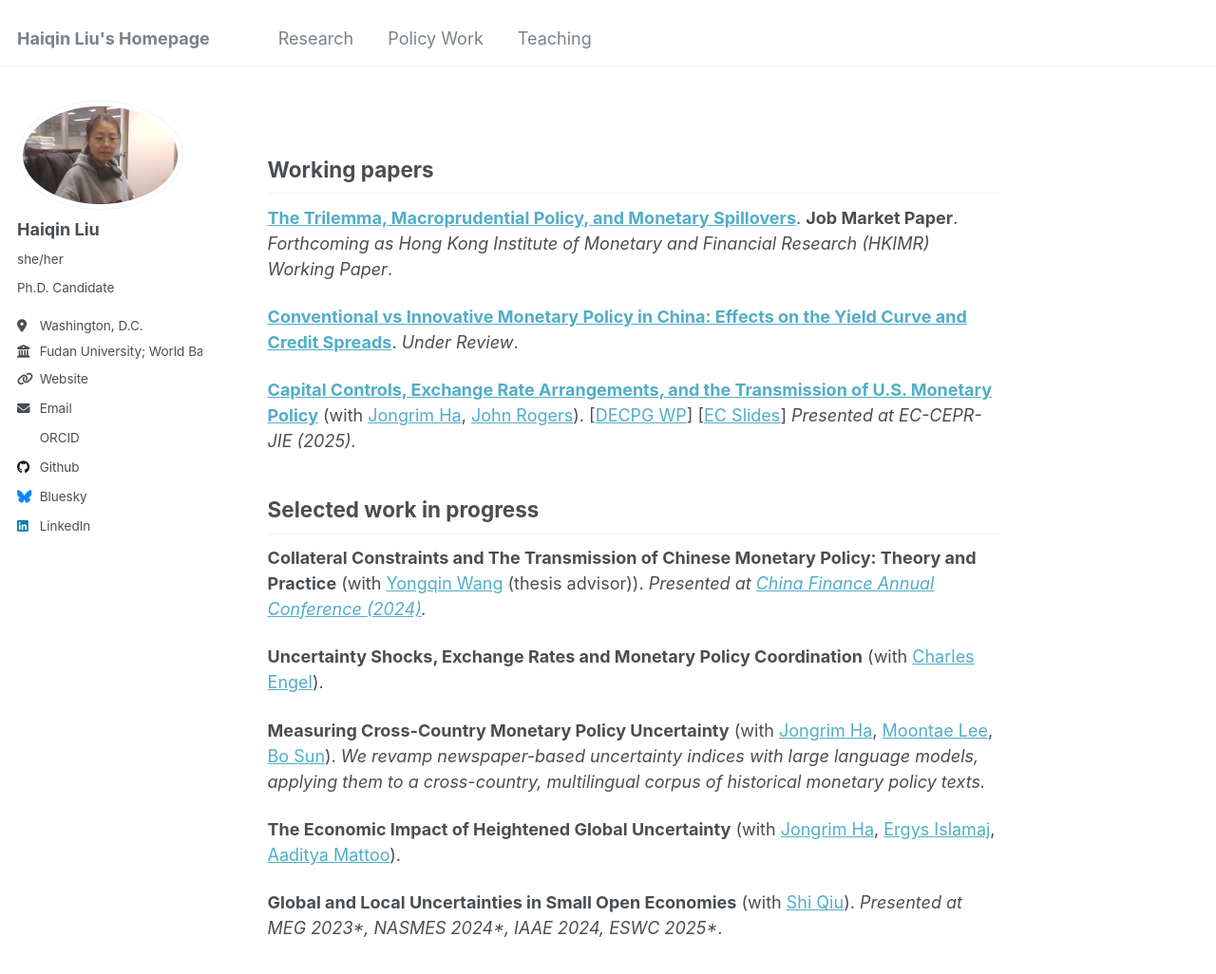
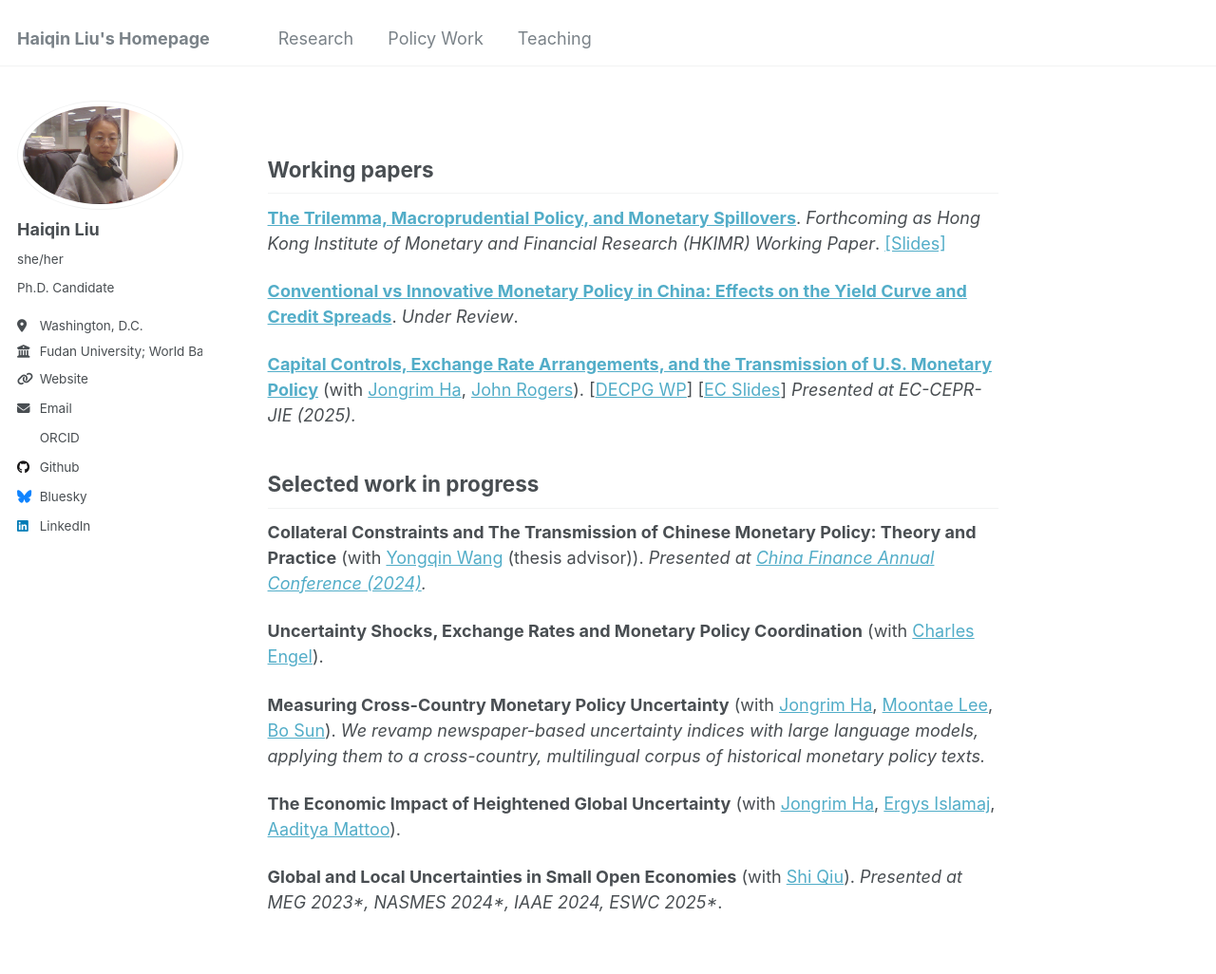
Before and after one commit to liuhaiqinFDU/liuhaiqinFDU.github.io, a Jekyll site: the page built from research.md, in a window 1280 px wide and 1204 px high. Shown: the top 1026 px of the window at 95% size. Built offline with Jekyll 4.4.1, drawn with Linux system fonts in a browser that asks for light colours; some web fonts are replaced.

Commit message:
Update research.md

```diff
--- a/research.md
+++ b/research.md
@@ -7,13 +7,13 @@ title: ""
 
 ## Working papers
 
-[**The Trilemma, Macroprudential Policy, and Monetary Spillovers**](https://papers.ssrn.com/sol3/papers.cfm?abstract_id=5538878). **Job Market Paper**. *Forthcoming as Hong Kong Institute of Monetary and Financial Research (HKIMR) Working Paper*.
+[**The Trilemma, Macroprudential Policy, and Monetary Spillovers**](https://papers.ssrn.com/sol3/papers.cfm?abstract_id=5538878). *Forthcoming as Hong Kong Institute of Monetary and Financial Research (HKIMR) Working Paper*. [[Slides]](https://www.dropbox.com/scl/fi/1ah21zdix0pv5jyp8b6zh/JMP_Slides_EAPCE.pdf?rlkey=wx9xij80ewuhib318xxim3mpx&st=j7kdhzi3&dl=0)
 
 [**Conventional vs Innovative Monetary Policy in China: Effects on the Yield Curve and Credit Spreads**](https://papers.ssrn.com/sol3/papers.cfm?abstract_id=6018296). *Under Review*.
 
 [**Capital Controls, Exchange Rate Arrangements, and the Transmission of U.S. Monetary Policy**](https://papers.ssrn.com/sol3/papers.cfm?abstract_id=5599312) (with [Jongrim Ha](https://www.jongrimha.com/), [John Rogers](https://www.johnrogerseconomist.net/)). [[DECPG WP](https://documents.worldbank.org/en/publication/documents-reports/documentdetail/099737510042356177/idu0d0f72eff0c5f40430109e25085e3858b298c)] [[EC Slides](https://b1scrape.westeurope.cloudapp.azure.com/conf/2025/slides/I_JongrimHa.pdf)] *Presented at EC-CEPR-JIE (2025).*
 
-<!-- **Revise & Resubmitted at Economic Research Journal (Top A in Chinese)** **5. Winners and Losers from U.S.-China Tension**  [[Slides]](https://www.dropbox.com/scl/fi/1ah21zdix0pv5jyp8b6zh/JMP_Slides_EAPCE.pdf?rlkey=wx9xij80ewuhib318xxim3mpx&st=j7kdhzi3&dl=0)-->
+<!-- **Revise & Resubmitted at Economic Research Journal (Top A in Chinese)** **5. Winners and Losers from U.S.-China Tension**  -->
 
 
 
```
